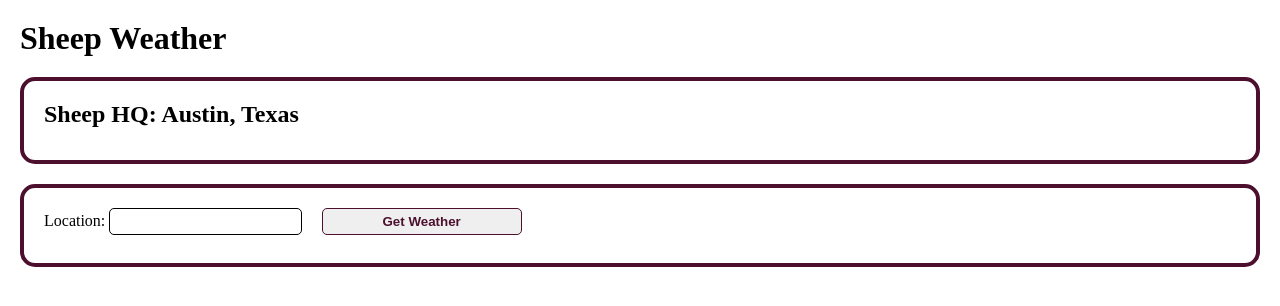
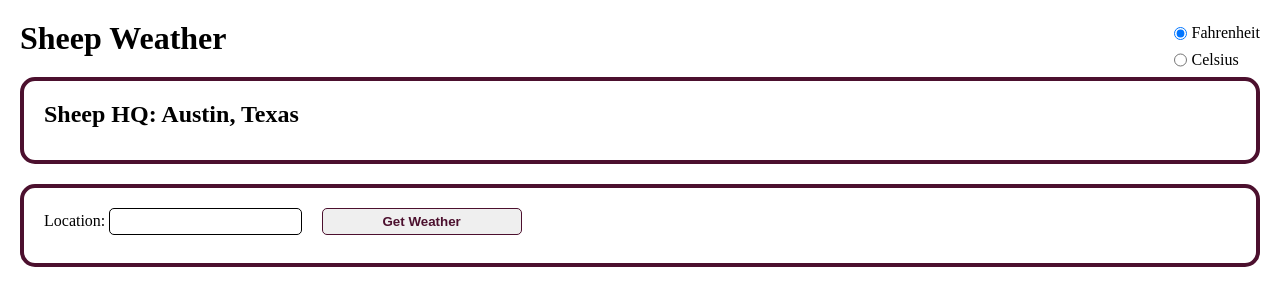
Before and after one commit to moutonbelle/sheep-weather, a website built with webpack: page src/index.html in a window 1280 px wide. Built offline with nearby package versions, Linux system fonts and the light colour scheme; no server answers.

Commit message:
Add temperature units control to top right

```diff
--- a/src/index.html
+++ b/src/index.html
@@ -7,6 +7,22 @@
   </head>
   <body>
     <h1>Sheep Weather</h1>
+
+    <div class="settings">
+      <div id="temp-units">
+        <label id="fahrenheit"
+          ><input
+            type="radio"
+            name="fahrenheit"
+            value="fahrenheit"
+            checked
+          />Fahrenheit</label
+        >
+        <label id="celsius"
+          ><input type="radio" name="celsius" value="celsius" />Celsius</label
+        >
+      </div>
+    </div>
 
     <div class="hq weather bg-rain">
       <h2>Sheep HQ: Austin, Texas</h2>
--- a/src/main.js
+++ b/src/main.js
@@ -1,5 +1,4 @@
 // TODO
-// -- Search for location
 // -- Toggle display in F or C
 // -- Rendering
 // -- Icons
@@ -15,12 +14,6 @@ async function getWeather(location) {
     '?unitGroup=us&include=days%2Chours&key=R565NZRJHX8D3XBTNCCZ9ZKAW&contentType=json';
   let weather = await (await fetch(weatherURL)).json();
   return weather;
-}
-
-class Weather {
-  constructor(location) {
-    this.location = location;
-  }
 }
 
 // Full JSON from weather API => weather object containing fields we need
@@ -65,6 +58,7 @@ function parseWeather(weather) {
   return weatherObject;
 }
 
+// Parsed weather object => render on page
 function renderWeather(weather, target) {
   let days = weather.days;
 
--- a/src/styles.css
+++ b/src/styles.css
@@ -18,6 +18,18 @@ h2 {
 
 h2:not(:first-child) {
   margin-top: 20px;
+}
+
+div.settings {
+  position: absolute;
+  top: 20px;
+  right: 20px;
+}
+
+div#temp-units > label {
+  display: flex;
+  align-items: center;
+  gap: 5px;
 }
 
 div.weather {
```
